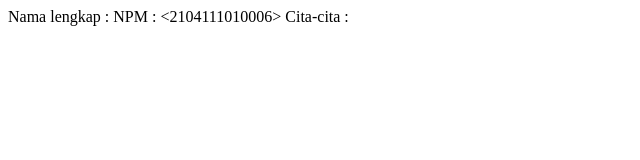
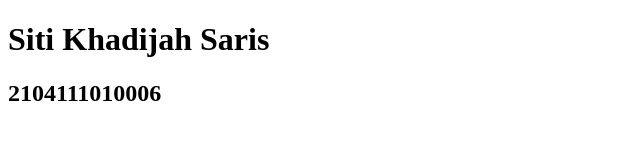
Before and after one commit to alyairzanr/TIK204-2023-11-TimE-WasteShop, a plain HTML site: page index-2104111010006.html in a window 1280 px wide. Shown: the whole page, without its empty margins (0-640 px from the left). Drawn offline with Linux system fonts and the light colour scheme.

Commit message:
Update index-2104111010006.html

```diff
--- a/index-2104111010006.html
+++ b/index-2104111010006.html
@@ -1,3 +1,16 @@
-Nama lengkap : <siti khadijah saris>
+<!-- Nama lengkap : <siti khadijah saris>
 NPM : <2104111010006>
-Cita-cita : <jurnalis>
+Cita-cita : <jurnalis> -->
+ <!DOCTYPE html>
+ <html lang="en">
+ <head>
+    <meta charset="UTF-8">
+    <meta http-equiv="X-UA-Compatible" content="IE=edge">
+    <meta name="viewport" content="width=device-width, initial-scale=1.0">
+    <title>Document</title>
+ </head>
+ <body>
+    <h1>Siti Khadijah Saris</h1>
+    <h2>2104111010006</h2>
+ </body>
+ </html>
```
